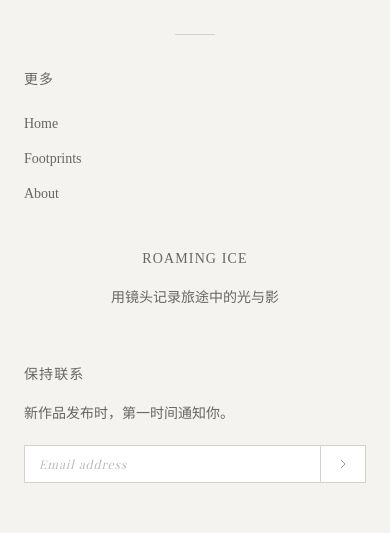
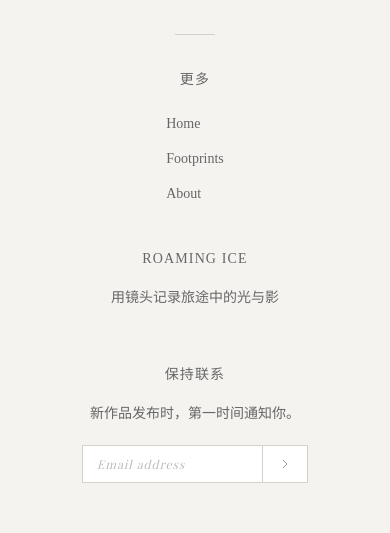
Before and after one commit to clairezeng2004-beep/photography-portfolio, a React (Create React App) app: page / in a window 390 px wide. Shown: the part 2868-3401 px from the top of the page. Built offline with nearby package versions, Linux system fonts and the light colour scheme; no server answers; the database is empty; a web font is replaced by a local one; what world-atlas would draw is missing.

Commit message:
fix: footer columns evenly distributed, improve crop preview CORS handling with crossOrigin and fallback

```diff
--- a/src/components/Footer.css
+++ b/src/components/Footer.css
@@ -58,31 +58,33 @@
 }
 
 .footer-grid {
-  display: grid;
-  grid-template-columns: 1fr auto 1fr;
+  display: flex;
+  justify-content: center;
   align-items: flex-start;
-  gap: 60px;
+  gap: 0;
   margin-bottom: 36px;
 }
 
 .footer-column {
+  flex: 1;
   min-width: 0;
 }
 
 .footer-column:first-child {
-  justify-self: start;
-  padding-left: 40px;
+  display: flex;
+  flex-direction: column;
+  align-items: center;
 }
 
 .footer-column:last-child {
-  justify-self: end;
-  max-width: 280px;
-  width: 100%;
+  display: flex;
+  flex-direction: column;
+  align-items: center;
 }
 
 .footer-column-center {
   text-align: center;
-  white-space: nowrap;
+  flex: 1;
 }
 
 .footer-column-title {
@@ -243,17 +245,14 @@
   }
 
   .footer-grid {
-    grid-template-columns: 1fr;
+    flex-direction: column;
     gap: 32px;
+    align-items: center;
   }
 
-  .footer-column:first-child {
-    padding-left: 0;
-  }
-
+  .footer-column:first-child,
   .footer-column:last-child {
-    justify-self: start;
-    max-width: 100%;
+    align-items: center;
   }
 
   .footer-subscribe-section {
--- a/src/components/ImageUploader.tsx
+++ b/src/components/ImageUploader.tsx
@@ -291,7 +291,7 @@ const DragCropper: React.FC<{
   if (!imgLayout) {
     return (
       <div className="crop-canvas-container" ref={containerRef}>
-        <img ref={imgRef} src={src} alt="裁剪" onLoad={handleImgLoad} className="crop-base-img" />
+        <img ref={imgRef} src={src} alt="裁剪" onLoad={handleImgLoad} className="crop-base-img" crossOrigin="anonymous" />
       </div>
     );
   }
@@ -304,7 +304,7 @@ const DragCropper: React.FC<{
       className="crop-canvas-container"
       ref={containerRef}
     >
-      <img ref={imgRef} src={src} alt="裁剪" onLoad={handleImgLoad} className="crop-base-img" />
+      <img ref={imgRef} src={src} alt="裁剪" onLoad={handleImgLoad} className="crop-base-img" crossOrigin="anonymous" />
       {/* Dark overlay masks */}
       {/* Top */}
       <div style={{ position: 'absolute', left: imgLayout.x, top: imgLayout.y, width: imgLayout.w, height: crop.y, background: maskColor }} />
@@ -572,11 +572,14 @@ const ImageUploader: React.FC<ImageUploaderProps> = ({
     let blobSrc = imageUrl;
     if (imageUrl.startsWith('http')) {
       try {
-        const res = await fetch(imageUrl, { mode: 'cors' });
+        const controller = new AbortController();
+        const timeout = setTimeout(() => controller.abort(), 8000);
+        const res = await fetch(imageUrl, { mode: 'cors', signal: controller.signal });
+        clearTimeout(timeout);
         const blob = await res.blob();
         blobSrc = URL.createObjectURL(blob);
       } catch {
-        // Fallback: use original URL with crossOrigin
+        // Fallback: use original URL with crossOrigin (DragCropper img has crossOrigin="anonymous")
         blobSrc = imageUrl;
       }
     }
@@ -649,10 +652,20 @@ const ImageUploader: React.FC<ImageUploaderProps> = ({
       const ctx = canvas.getContext('2d');
       if (ctx) {
         ctx.clearRect(0, 0, previewW, previewH);
-        ctx.drawImage(img, area.x, area.y, area.width, area.height, 0, 0, previewW, previewH);
+        try {
+          ctx.drawImage(img, area.x, area.y, area.width, area.height, 0, 0, previewW, previewH);
+        } catch {
+          // Tainted canvas: show a placeholder message
+          ctx.fillStyle = '#f0f0f0';
+          ctx.fillRect(0, 0, previewW, previewH);
+          ctx.fillStyle = '#999';
+          ctx.font = '13px sans-serif';
+          ctx.textAlign = 'center';
+          ctx.fillText('预览不可用（跨域限制）', previewW / 2, previewH / 2);
+        }
       }
     } catch (e) {
-      // Tainted canvas fallback - ignore
+      // Ignore
     }
     // Render large preview
     try {
```
